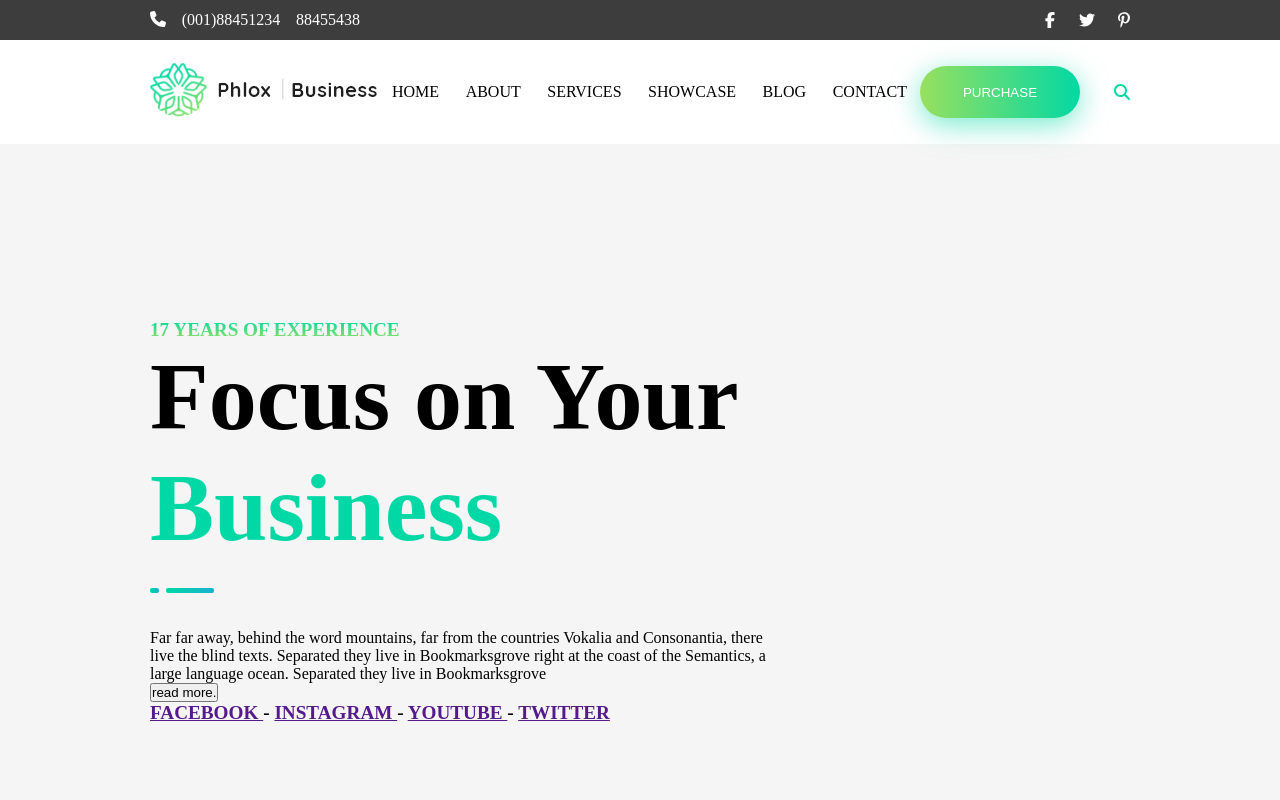
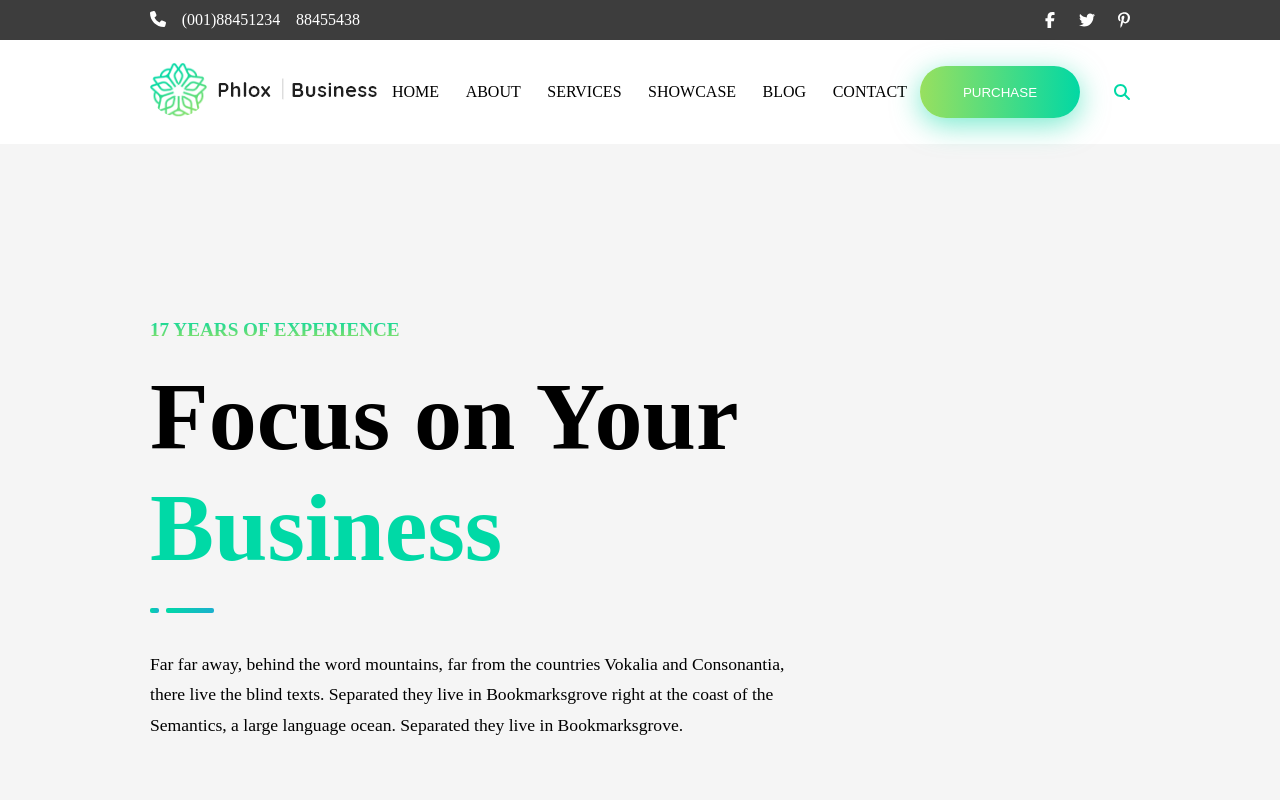
Before and after one commit to sebastianocalella/proj-html-vuejs, a Vue app: page / in a window 1280 px wide. Shown: the top 800 px of the page. Built offline with nearby package versions, Linux system fonts and the light colour scheme.

Commit message:
MainCarousel text content elements & style

```diff
--- a/src/components/AppMainComponents/MainCarousel.vue
+++ b/src/components/AppMainComponents/MainCarousel.vue
@@ -4,8 +4,8 @@
             <span>17 years of experience</span>
             <h1>Focus on Your <span>Business</span></h1>
             <ComponentDivider/>
-            <p>Far far away, behind the word mountains, far from the countries Vokalia and Consonantia, there live the blind texts. Separated they live in Bookmarksgrove right at the coast of the Semantics, a large language ocean. Separated they live in Bookmarksgrove</p>
-            <button>read more.</button>
+            <p>Far far away, behind the word mountains, far from the countries Vokalia and Consonantia, there live the blind texts. Separated they live in Bookmarksgrove right at the coast of the Semantics, a large language ocean. Separated they live in Bookmarksgrove.</p>
+            <button>read more</button>
             <span>
                 <a href="">facebook </a>
                 -
@@ -37,18 +37,19 @@ export default {
         flex-direction: column;
         align-items: flex-start;
         width: 635px;
-        height: 680px;
         padding: 175px 0 80px;
 
         >span{
             font-size: 1.2rem;
             text-transform: uppercase;
             font-weight: bold;
+            color: $c-dark-3;
 
             &:first-child{
                 background: -webkit-linear-gradient($bg-gradient-green, $bg-gradient-yellow);
                 -webkit-background-clip: text;
                 -webkit-text-fill-color: transparent;
+                margin-bottom: 20px;
             }
         }
 
@@ -59,5 +60,33 @@ export default {
                 color: $c-brand-green;
             }
         }
+
+        p{
+            margin-bottom: 90px;
+            font-size: 1.1rem;
+            line-height: 1.9rem;
+        }
+
+        button{
+            margin-bottom: 120px;
+            height: 52px;
+            width: 160px;
+            border-radius: 80px;
+            color: $c-lightest;
+            text-transform: uppercase;
+            border: none;
+            background: linear-gradient(to right, $bg-dark-1, $bg-darkest-t3);
+            box-shadow: #605d6e77 0px 7px 29px 0px;
+            &:hover{
+                cursor: pointer;
+            }
+        }
+
+        a{
+            text-decoration: none;
+            &:visited{
+                color: $c-dark-3;
+            }
+        }
     }
 </style>
```
